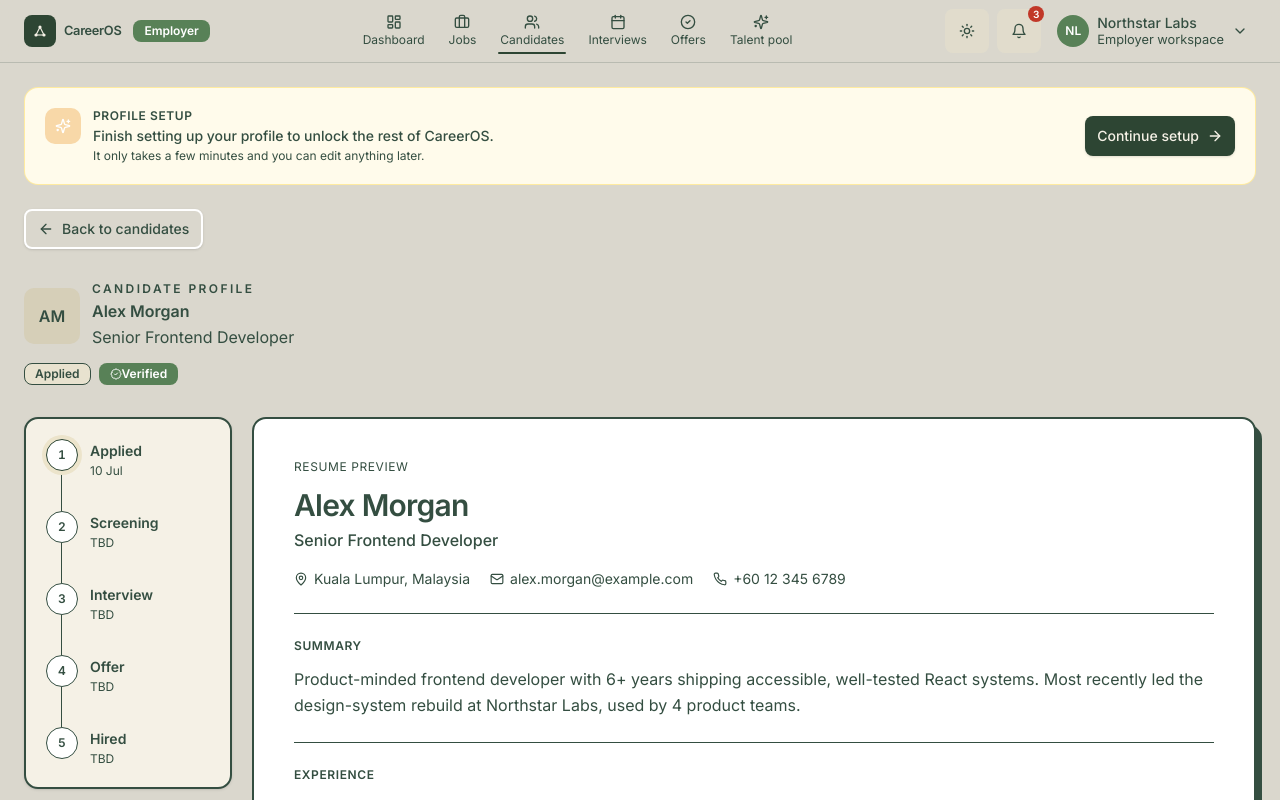
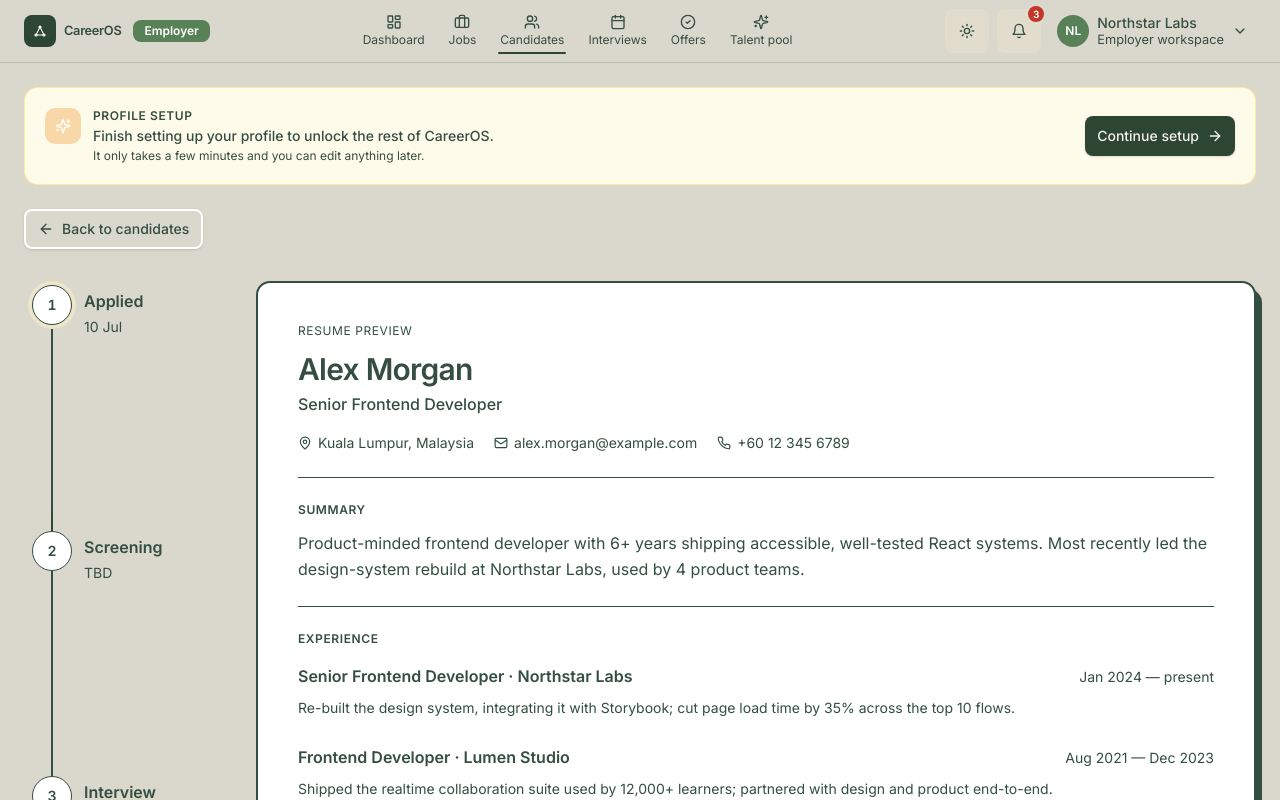
Before and after one commit to davidlaw373-glitch/talentbank-tech-hackathon-2cm, a Next.js app: page /employer/candidates/1 in a window 1280 px wide. Shown: the top 800 px of the page. Built offline with nearby package versions, Linux system fonts and the light colour scheme.

Commit message:
style: extend candidate timeline flow

```diff
--- a/src/app/employer/candidates/[candidateId]/page.tsx
+++ b/src/app/employer/candidates/[candidateId]/page.tsx
@@ -2,7 +2,6 @@
 import { notFound } from "next/navigation";
 import {
   ArrowLeft,
-  BadgeCheck,
   Calendar,
   MapPin,
   Sparkles,
@@ -12,7 +11,7 @@
   getEmployerCandidateRows,
   getEmployerInterviewRows,
 } from "@/lib/data-helpers";
-import { STAGE_INDEX, STAGE_VARIANT } from "@/types/application";
+import { STAGE_INDEX } from "@/types/application";
 import { CandidateActions } from "@/components/features/employer/candidate-actions";
 import { CandidateProfileOverview } from "@/components/features/employer/candidate-profile-overview";
 import { Badge } from "@/components/ui/badge";
@@ -51,7 +50,7 @@
   );
   if (!row) notFound();
 
-  const { candidate, app, job, matchScore, verification } = row;
+  const { candidate, app, job, matchScore } = row;
   const stageIndex = app.rejected ? 1 : STAGE_INDEX[app.stage];
   const totalScorecards = getEmployerInterviewRows(DEMO_EMPLOYER_ID)
     .filter((interviewRow) => interviewRow.candidate.id === candidateId)
@@ -71,33 +70,6 @@
           </Link>
         </Button>
       </div>
-
-      <header className="space-y-3">
-        <div className="flex flex-wrap items-center gap-3">
-          <span
-            aria-hidden
-            className="flex h-14 w-14 items-center justify-center rounded-lg bg-muted text-base font-semibold"
-          >
-            {candidate.initials}
-          </span>
-          <div className="space-y-1">
-            <p className="text-xs font-semibold uppercase tracking-[0.2em] text-muted-foreground">
-              Candidate profile
-            </p>
-            <h1>{candidate.name}</h1>
-            <p className="text-muted-foreground">{candidate.title}</p>
-          </div>
-        </div>
-        <div className="flex flex-wrap items-center gap-2">
-          <Badge variant={STAGE_VARIANT[app.stage]}>{app.stage}</Badge>
-          {verification === "Verified" ? (
-            <Badge variant="secondary">
-              <BadgeCheck className="h-3 w-3" aria-hidden />
-              Verified
-            </Badge>
-          ) : null}
-        </div>
-      </header>
 
       <CandidateProfileOverview
         candidate={candidate}
--- a/src/app/globals.css
+++ b/src/app/globals.css
@@ -581,6 +581,21 @@
   }
 }
 
+@keyframes timeline-flow-down {
+  0% {
+    opacity: 0;
+    transform: translateY(-100%);
+  }
+  15%,
+  75% {
+    opacity: 1;
+  }
+  100% {
+    opacity: 0;
+    transform: translateY(300%);
+  }
+}
+
 /* Ambient decorative animations — used by hero blur orbs and
    section gradients. Slow and large so they read as atmosphere,
    not motion sickness. */
@@ -690,6 +705,9 @@
     transform-origin: center;
     transform-box: fill-box;
     animation: pulse-ring-soft 2.4s cubic-bezier(0.16, 1, 0.3, 1) infinite;
+  }
+  .animate-timeline-flow-down {
+    animation: timeline-flow-down 2.4s cubic-bezier(0.16, 1, 0.3, 1) infinite;
   }
   .animate-orbit-ccw {
     transform-origin: 190px 150px;
--- a/src/components/features/employer/candidate-profile-overview.tsx
+++ b/src/components/features/employer/candidate-profile-overview.tsx
@@ -22,35 +22,44 @@
   return (
     <section
       aria-label="Candidate resume and hiring progress"
-      className="grid grid-cols-1 items-start gap-5 lg:grid-cols-[13rem_minmax(0,1fr)]"
+      className="grid grid-cols-1 items-stretch gap-6 lg:grid-cols-[13rem_minmax(0,1fr)]"
     >
-      <aside className="rounded-xl border-2 border-border bg-surface-2 p-5 shadow-sm lg:sticky lg:top-24">
+      <aside className="h-full px-2 py-1 lg:pr-4">
         <ol
           aria-label={`Hiring progress for ${candidate.name}`}
-          className="flex flex-col"
+          className="flex h-full min-h-[32rem] flex-col sm:min-h-[38rem] lg:min-h-0"
         >
           {timeline.map((step, index) => {
             const isComplete = index < safeCurrentIndex;
             const isCurrent = index === safeCurrentIndex;
+            const isActiveTransition =
+              index === safeCurrentIndex && index < timeline.length - 1;
 
             return (
               <li
                 key={`${index}-${step.label}`}
                 aria-current={isCurrent ? "step" : undefined}
-                className="relative grid grid-cols-[2rem_minmax(0,1fr)] gap-3 pb-8 last:pb-0"
+                className="relative grid flex-1 grid-cols-[2.5rem_minmax(0,1fr)] gap-3 last:flex-none"
               >
                 {index < timeline.length - 1 ? (
                   <span
                     aria-hidden
                     className={cn(
-                      "absolute bottom-0 left-[0.9375rem] top-8 w-px",
+                      "absolute bottom-0 left-[1.1875rem] top-10 w-0.5 overflow-hidden",
                       isComplete ? "bg-primary" : "bg-border",
                     )}
-                  />
+                  >
+                    {isActiveTransition ? (
+                      <span
+                        data-slot="timeline-active-flow"
+                        className="animate-timeline-flow-down absolute inset-x-0 top-0 h-1/3 bg-gradient-to-b from-transparent via-primary to-transparent"
+                      />
+                    ) : null}
+                  </span>
                 ) : null}
                 <span
                   className={cn(
-                    "relative z-10 flex h-8 w-8 items-center justify-center rounded-full border text-xs font-semibold tabular-nums",
+                    "relative z-10 flex h-10 w-10 items-center justify-center rounded-full border text-sm font-semibold tabular-nums",
                     isComplete && "border-primary bg-primary text-primary-foreground",
                     isCurrent &&
                       "border-primary bg-surface-1 text-foreground shadow-[0_0_0_4px_var(--accent-soft)]",
@@ -67,21 +76,21 @@
                   }`}
                 >
                   {isComplete ? (
-                    <Check className="h-3.5 w-3.5" aria-hidden />
+                    <Check className="h-4 w-4" aria-hidden />
                   ) : (
                     index + 1
                   )}
                 </span>
-                <div className="min-w-0 pt-0.5">
+                <div className="min-w-0 pt-1">
                   <p
                     className={cn(
-                      "text-sm font-semibold",
+                      "text-base font-semibold",
                       isCurrent ? "text-foreground" : "text-muted-foreground",
                     )}
                   >
                     {step.label}
                   </p>
-                  <p className="mt-0.5 text-xs text-muted-foreground">
+                  <p className="mt-1 text-sm text-muted-foreground">
                     {step.date}
                   </p>
                 </div>
```
Also changed, not shown: 1 other file (tests, documents, lock files or other folders).
